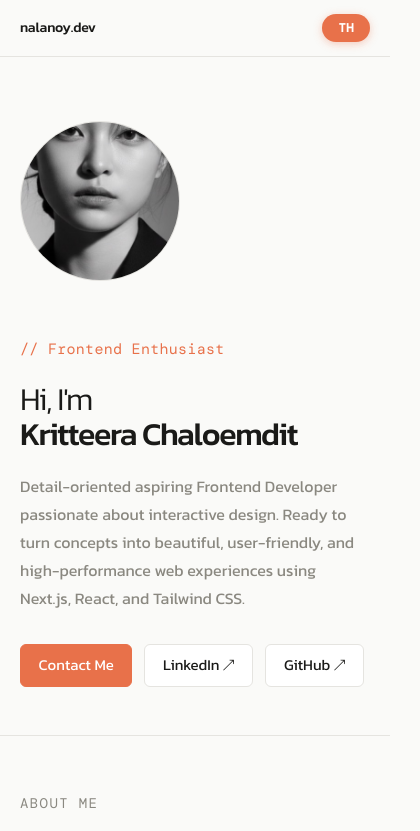
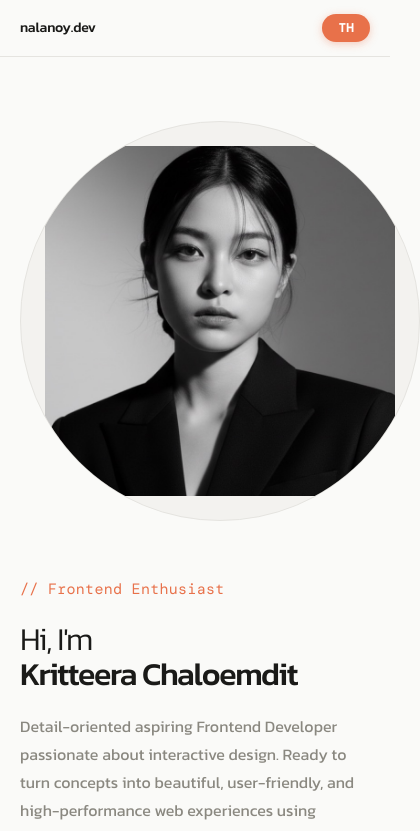
Before and after one commit to Nalanoyyyy/nalanoy.dev, a Next.js app: page / in a window 390 px wide. Shown: the top 831 px of the page, 420 px wide, since content can reach past the window. Built offline with nearby package versions, Linux system fonts and the light colour scheme.

Commit message:
fix: avatar size

```diff
--- a/src/app/globals.css
+++ b/src/app/globals.css
@@ -220,8 +220,8 @@ footer p { font-size: 12px; font-family: var(--font-dm-mono), monospace; color:
   }
   .avatar {
     display: flex;
-    width: 160px;
-    height: 160px;
+    width: 400px;
+    height: 400px;
     margin-bottom: 1.5rem;
     order: -1;
   }
--- a/src/app/page.tsx
+++ b/src/app/page.tsx
@@ -78,7 +78,7 @@ export default function Home() {
             </div>
           </div>
           <div className="avatar">
-            <Image src="/profile.png" alt={name} width={350} height={350} style={{ objectFit: "cover" , objectPosition: "center top" }} />
+            <Image src="/profile.png" alt={name} width={350} height={350} style={{ objectFit: "cover" , objectPosition: "center 30%" }} />
           </div>
         </div>
       </header>
```
